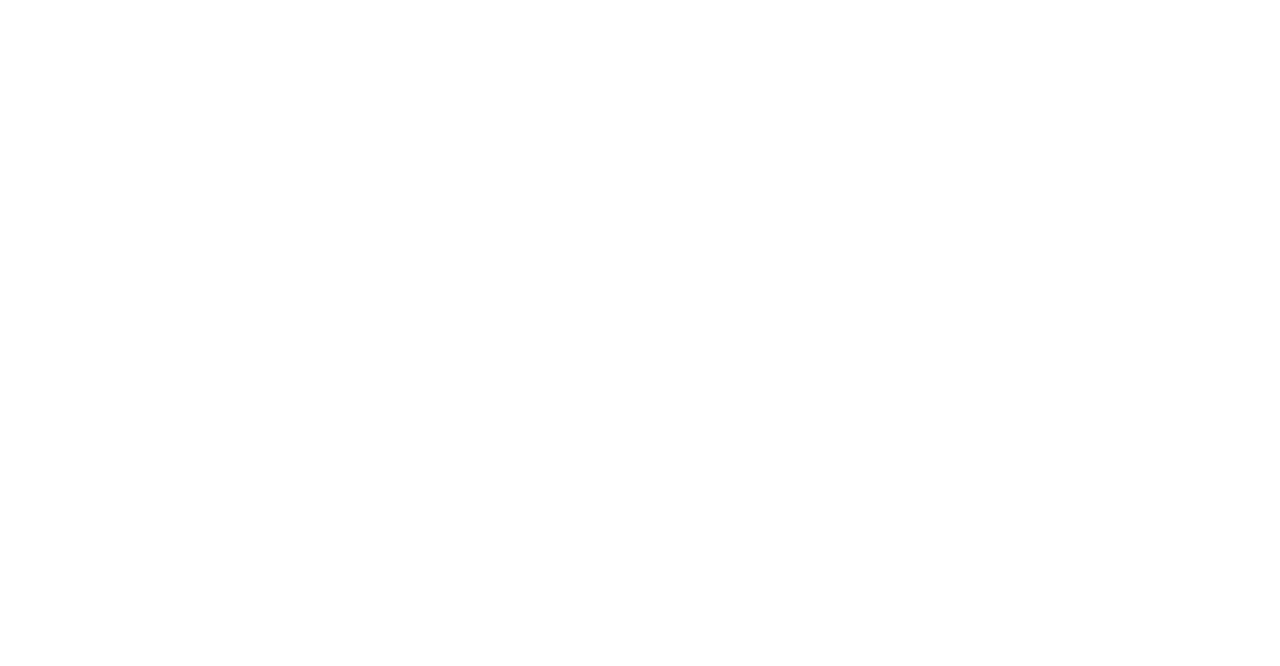
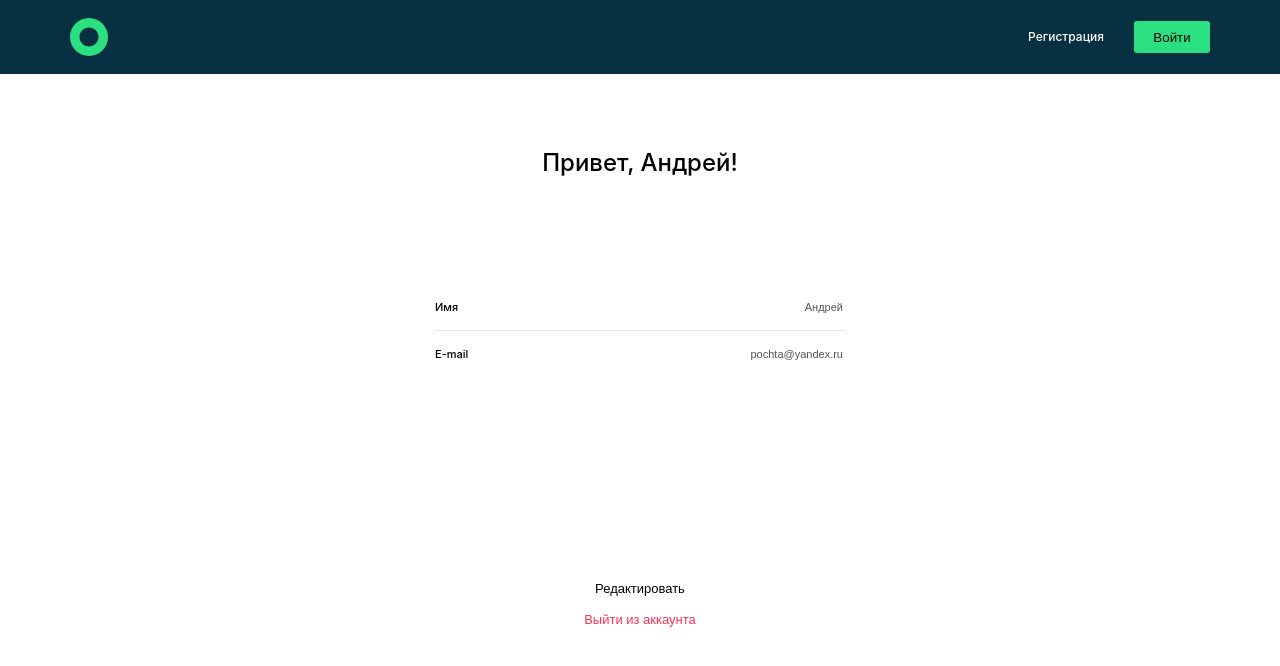
Before and after one commit to AndrewRusanov/movies-explorer-frontend, a React (Create React App) app: page /profile in a window 1280 px wide. Shown: the top 666 px of the page. Built offline with nearby package versions, Linux system fonts and the light colour scheme.

Commit message:
feat: add Profile layout

```diff
--- a/src/App.jsx
+++ b/src/App.jsx
@@ -13,6 +13,7 @@ import NotFound from "./components/NotFound/NotFound";
 
 function App() {
   const [loggedIn, setLoggedIn] = useState(false);
+  const [userName, setUserName] = useState("Андрей");
   const navigate = useNavigate();
 
   const goBack = () => {
@@ -32,7 +33,15 @@ function App() {
             </>
           }
         />
-        <Route path="/profile" element={<Profile />} />
+        <Route
+          path="/profile"
+          element={
+            <>
+              <Header loggedIn={loggedIn} setLoggedIn={setLoggedIn} />
+              <Profile userName={userName} setUserName={setUserName} />
+            </>
+          }
+        />
         <Route path="/movies" element={<Movies />} />
         <Route path="/saved-movies" element={<SavedMovies />} />
         <Route path="/signin" element={<Login />} />
--- a/src/components/Profile/Profile.jsx
+++ b/src/components/Profile/Profile.jsx
@@ -1,7 +1,66 @@
+import { useState } from "react";
 import styles from "./Profile.module.css";
+import { useNavigate } from "react-router-dom";
 
-const Profile = () => {
-  return <section>Профиль</section>;
+const Profile = ({ userName, setUserName }) => {
+  const [isEditing, setIsEditing] = useState(false);
+  const navigate = useNavigate();
+
+  return (
+    <section className={styles.profile__container}>
+      <div className={styles.profile__wrapper}>
+        <h1 className={styles.profile__title}>Привет, {userName}!</h1>
+        <form className={styles.profile__form}>
+          <label className={styles.input__placeholder}>
+            Имя
+            <input
+              type="text"
+              disabled={!isEditing}
+              className={styles.profile__input}
+              value="Андрей"
+              onChange={(e) => setIsEditing(true)}
+            />
+          </label>
+
+          <label className={styles.input__placeholder}>
+            E-mail
+            <input
+              type="text"
+              disabled={!isEditing}
+              className={styles.profile__input}
+              value="pochta@yandex.ru"
+              onChange={(e) => setIsEditing(true)}
+            />
+          </label>
+        </form>
+        {isEditing ? (
+          <button type="submit" className={styles.profile__submit}>
+            Сохранить
+          </button>
+        ) : (
+          <>
+            <button
+              type="button"
+              className={styles.profile__edit}
+              onClick={(e) => {
+                e.preventDefault();
+                setIsEditing(true);
+              }}
+            >
+              Редактировать
+            </button>
+            <button
+              type="button"
+              className={styles.profile__signOut}
+              onClick={navigate("/signin")}
+            >
+              Выйти из аккаунта
+            </button>
+          </>
+        )}
+      </div>
+    </section>
+  );
 };
 
 export default Profile;
--- a/src/components/Profile/Profile.module.css
+++ b/src/components/Profile/Profile.module.css
@@ -0,0 +1,117 @@
+.profile__container {
+  margin: 0 auto;
+  color: black;
+  display: flex;
+  justify-content: center;
+}
+
+.profile__wrapper {
+  margin: 74px auto 70px;
+  display: flex;
+  flex-direction: column;
+  justify-content: space-between;
+  width: 410px;
+}
+
+.profile__title {
+  margin: 0;
+  padding: 0;
+  font-size: 24px;
+  line-height: auto;
+  font-weight: 500;
+  text-align: center;
+}
+
+.profile__form {
+  margin: 123px auto 220px;
+  padding: 0;
+  width: 100%;
+  display: flex;
+  flex-direction: column;
+}
+
+.input__placeholder {
+  width: 100%;
+  white-space: nowrap;
+  font-size: 11px;
+  line-height: auto;
+  font-weight: 500;
+  display: flex;
+  flex-direction: row;
+  justify-content: space-between;
+  border-bottom: 1px solid #e8e8e8;
+}
+
+.profile__input {
+  background-color: transparent;
+  border: none;
+  flex-basis: 100%;
+  text-align: end;
+  outline: none;
+  font-size: 11px;
+  line-height: auto;
+  font-weight: 400;
+}
+
+.input__placeholder:first-of-type {
+  padding: 0 0 16px;
+}
+
+.input__placeholder:last-of-type {
+  padding: 16px 0 0;
+  border-bottom: none;
+}
+
+.profile__edit {
+  background: none;
+  border: none;
+  padding: 0;
+  margin: 0 auto 16px;
+  font-size: 13px;
+  line-height: auto;
+  font-weight: 400;
+  width: fit-content;
+}
+
+.profile__edit:hover {
+  cursor: pointer;
+  opacity: 0.8;
+}
+
+.profile__submit {
+  background-color: #3456f3;
+  border: none;
+  display: flex;
+  justify-content: center;
+  align-items: center;
+  margin: 0 auto;
+  font-size: 13px;
+  line-height: auto;
+  font-weight: 400;
+  width: 100%;
+  height: 45px;
+  color: white;
+  border-radius: 3px;
+}
+
+.profile__submit:hover {
+  cursor: pointer;
+  opacity: 0.8;
+}
+
+.profile__signOut {
+  background: none;
+  border: none;
+  padding: 0;
+  margin: 0 auto;
+  font-size: 13px;
+  line-height: auto;
+  font-weight: 400;
+  width: fit-content;
+  color: #ff3055;
+}
+
+.profile__signOut:hover {
+  cursor: pointer;
+  opacity: 0.8;
+}
```
